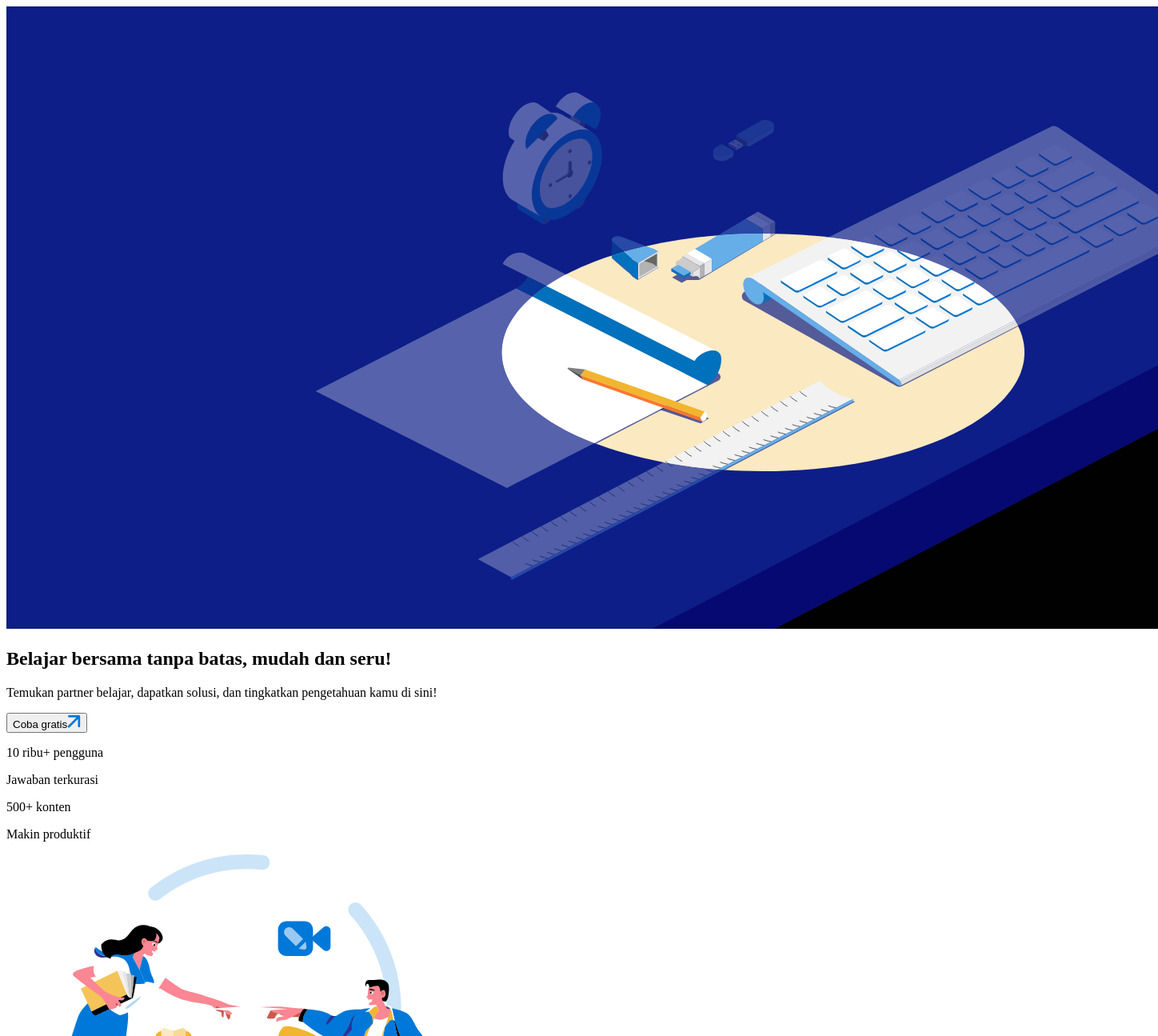
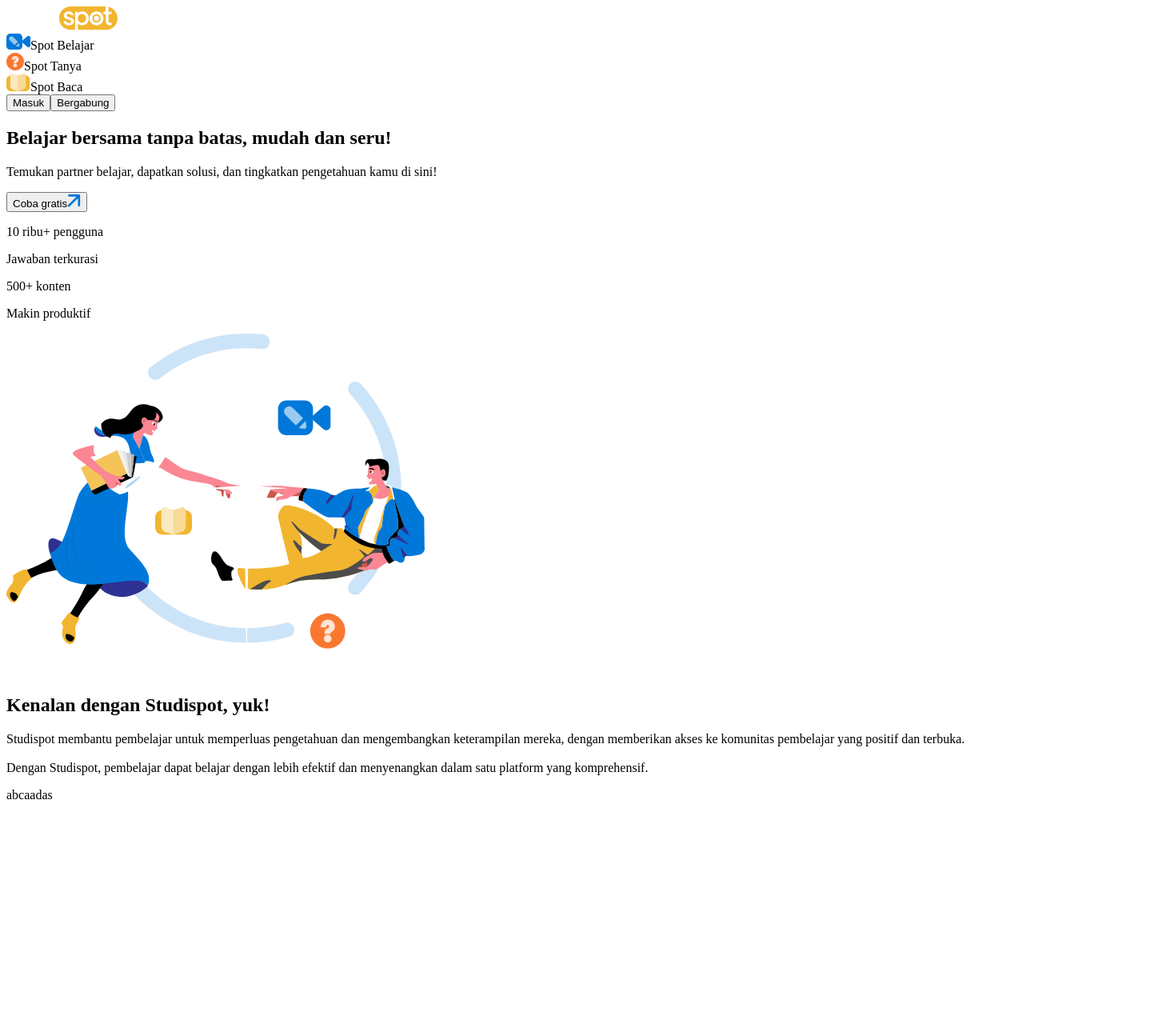
Before and after one commit to dikaizm/studispot, a Next.js app: page / in a window 1280 px wide. Shown: the top 1295 px of the page at 80% size, 1448 px wide, since content can reach past the window. After the commit the page ends 1011 px from the top, so only its background shows below. Built offline with nearby package versions, Linux system fonts and the light colour scheme.

Commit message:
fix hero

```diff
--- a/components/About.js
+++ b/components/About.js
@@ -1,15 +1,16 @@
 export default function About() {
     return (
-        <section
-        class="bg-spotBlue/10 absolute top-[778px] right-0 left-0 h-[720px]">
+        <section class="bg-spotBlue/10 relative right-0 left-0 h-[720px]">
             <div class="container mx-auto max-w-[1240px]">
-          <div class="grid grid-cols-2 gap-16 items-center mt-24">
+                <div class="grid grid-cols-2 gap-16 items-center pt-24">
                     <img class="max-width-full" src="/about-us.svg" />
                 <div>
                     <h2 class="max-w-lg text-spotBlue text-3xl font-bold">Kenalan dengan Studispot, yuk!</h2>
-              <p class="max-w-lg text-slate-600 leading-loose pt-10">Studispot membantu pembelajar untuk memperluas pengetahuan dan mengembangkan keterampilan mereka, dengan memberikan akses ke komunitas pembelajar yang positif dan terbuka.<br /><br />
+                    <p class="max-w-lg text-slate-600 leading-loose pt-10">
+                        Studispot membantu pembelajar untuk memperluas pengetahuan dan mengembangkan keterampilan mereka, dengan memberikan akses ke komunitas pembelajar yang positif dan terbuka.<br /><br />
 
-              Dengan Studispot, pembelajar dapat belajar dengan lebih efektif dan menyenangkan dalam satu platform yang komprehensif.</p>
+                        Dengan Studispot, pembelajar dapat belajar dengan lebih efektif dan menyenangkan dalam satu platform yang komprehensif.
+                    </p>
                 </div>
                 </div>
             </div>
--- a/components/Hero.js
+++ b/components/Hero.js
@@ -3,8 +3,7 @@ import Button from "./Button";
 export default function Hero() {
     return (
         <main>
-            <div class="h-[778px] absolute top-0 left-0 right-0">
-                <img src="/hero-home.svg" />
+            <div class="bg-[url('/hero-home.svg')] absolute top-0 left-0 right-0 h-[778px] bg-cover bg-center">
             </div>
             <div class="relative container mx-auto max-w-[1240px] pt-24">
                 <section>
--- a/components/Navbar.js
+++ b/components/Navbar.js
@@ -3,7 +3,7 @@ import Button from "./Button"
 import Nav from "./Nav"
 
 export default function Navbar() {
-    const [color, setColor] = useState(false)
+    const [navColor, setColor] = useState(false)
     const changeColor = () => {
         if (window.scrollY >= 700) {
             setColor(true)
@@ -50,12 +50,12 @@ export default function Navbar() {
                         </div>
                     </div>
                 </div>
-            </header>
+            </header>,
         }
 
     return (
         <>
-            {color ? styles.onScroll : styles.default }
+            { navColor ? styles.onScroll : styles.default }
         </>
     )
 }
--- a/pages/index.js
+++ b/pages/index.js
@@ -5,8 +5,12 @@ import About from "../components/About"
 export default function Home() {
   return (
     <>
+      <Navbar />
       <Hero />
       <About />
+      <section class="h-[720px]">
+        abcaadas
+      </section>
     </>
   )
 }
```
Lines whose indentation alone changed are shown as unchanged.
